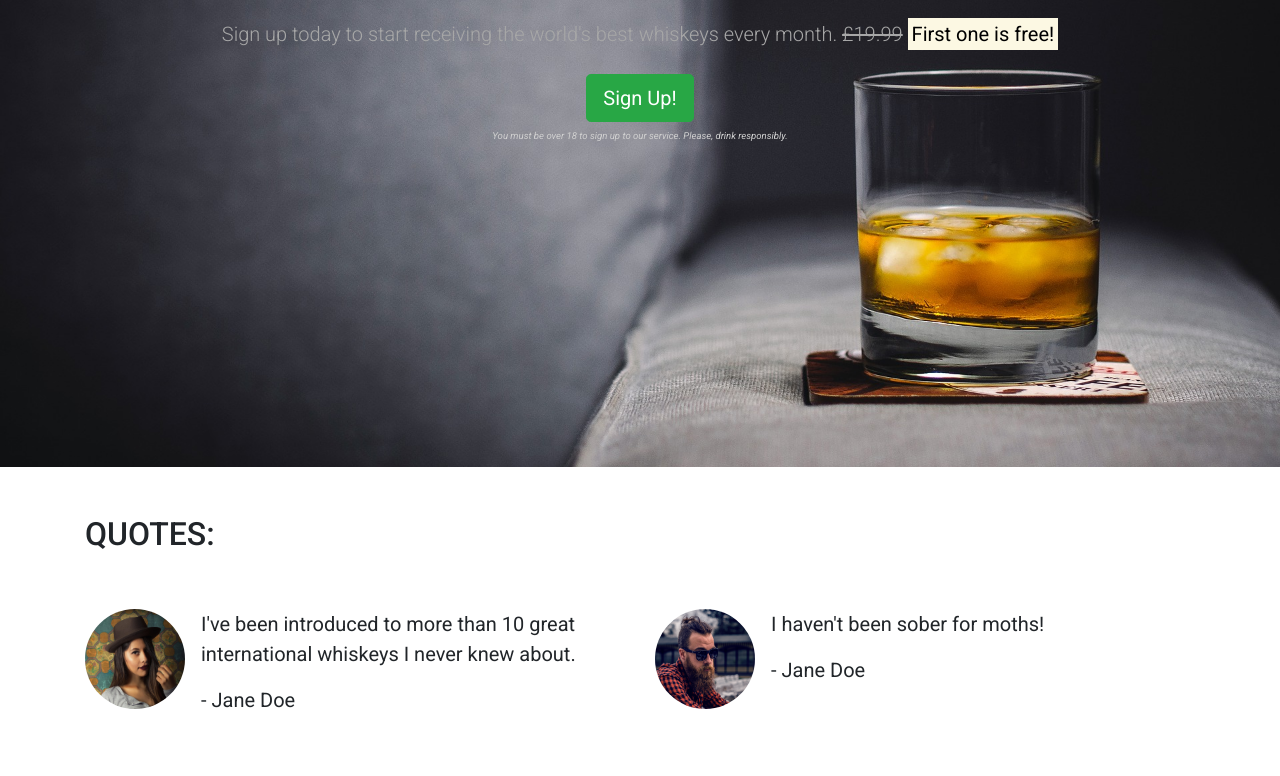
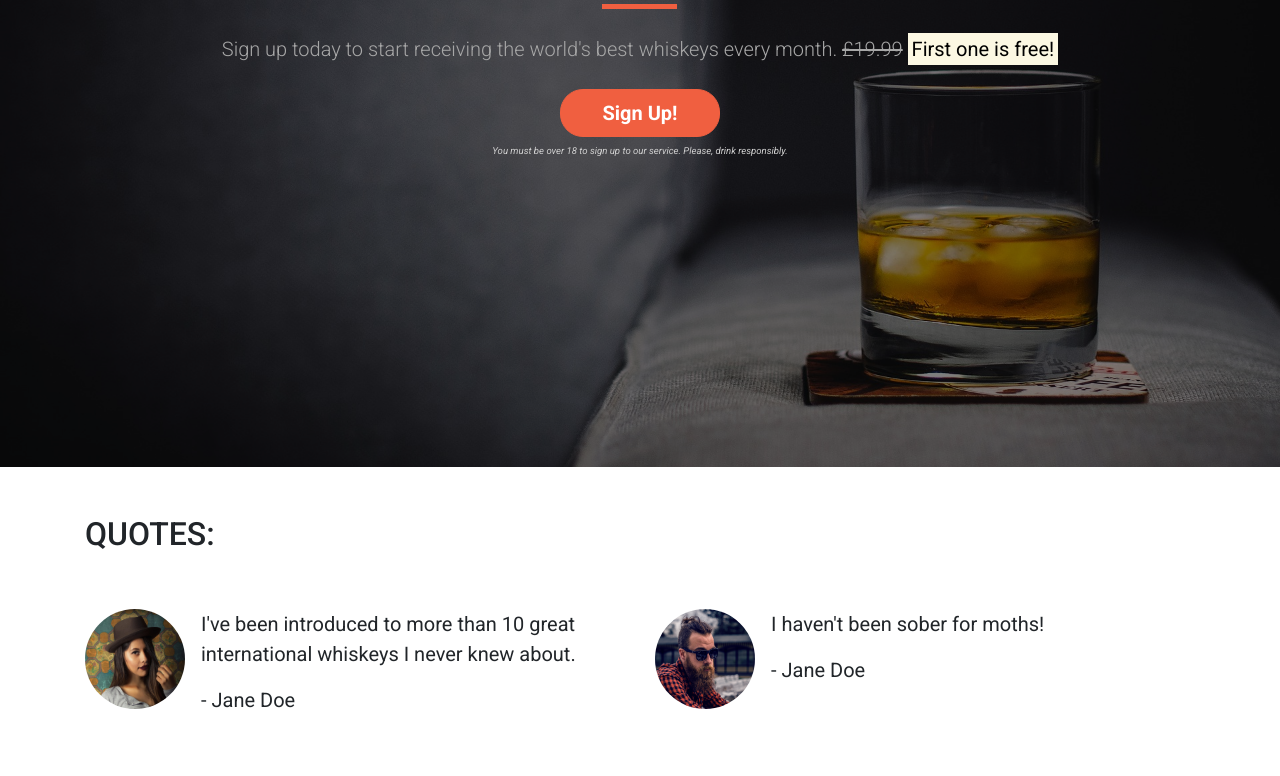
Before and after one commit to Whon1980-DL/whiskey_drop_original, a plain HTML site: page index.html in a window 1280 px wide. Shown: the part 389-1165 px from the top of the page. Drawn offline with nearby package versions, Linux system fonts and the light colour scheme.

Commit message:
Add style to callout section

```diff
--- a/css/style.css
+++ b/css/style.css
@@ -18,6 +18,17 @@ body {
     display: flex;
     align-items: center;
     justify-content: center;
+
+    position: relative;
+}
+
+.opaque-overlay {
+    position: absolute;
+    top: 0;
+    left: 0;
+    height: 100%;
+    width: 100%;
+    background-color: rgba(0, 0, 0, 0.5);
 }
 
 .quotes-container {
@@ -26,6 +37,22 @@ body {
 
 .feature-container {
 
+}
+
+/* Block dividers */
+
+.block-divider {
+    width: 75px;
+    height: 5px;
+    border: 0;
+}
+
+.block-divider--orange {
+    background-color: #f05f40;
+}
+
+.block-divider--short {
+    width: 35px;
 }
 
 /* Jumbotron */
@@ -50,3 +77,25 @@ body {
     font-style: italic;
     color: #d0d0d0;
 }
+
+/* Buttons */
+
+.btn--cta {
+    font-weight: bold;
+    border-radius: 23px;
+    width: 160px;
+}
+
+.btn--red {
+    color: white;
+    background-color: #f05f40;
+    border-color: #f05f40;
+}
+
+.btn--red:hover,
+.btn--red:active,
+.btn--red:focus,
+.btn--red:active:focus {
+    background-color: #df4929;
+    border-color: #df4929;
+}
--- a/index.html
+++ b/index.html
@@ -54,15 +54,17 @@
         </div> -->
         <div class="container-fluid  callout-container">
         <!-- Callout -->
+        <div class="opaque-overlay">&nbsp;</div>
             <div class="row">
                 <div class="col-12">
                     <section class="callout jumbotron text-center">
                         <h1 class="jumbotron-header">The finest whiskeys delivered to your doorstep.</h1>
+                        <hr class="block-divider block-divider--orange">
                         <p class="lead">Sign up today to start receiving the world's best whiskeys every month.
                             <s class="d-none d-sm-inline">£19.99</s> <strong><mark>First one is free!</mark></strong>
                         </p>
                         <span class="d-inline d-sm-none"><br></span>
-                        <button class="btn btn-success btn-lg" data-toggle="modal" data-target="#signUpModal">Sign
+                        <button class="btn btn-lg btn--cta btn--red" data-toggle="modal" data-target="#signUpModal">Sign
                             Up!</button>
                         <p class="text-muted"><small>You must be over 18 to sign up to our service. Please, drink
                                 responsibly.</small></p>
```
